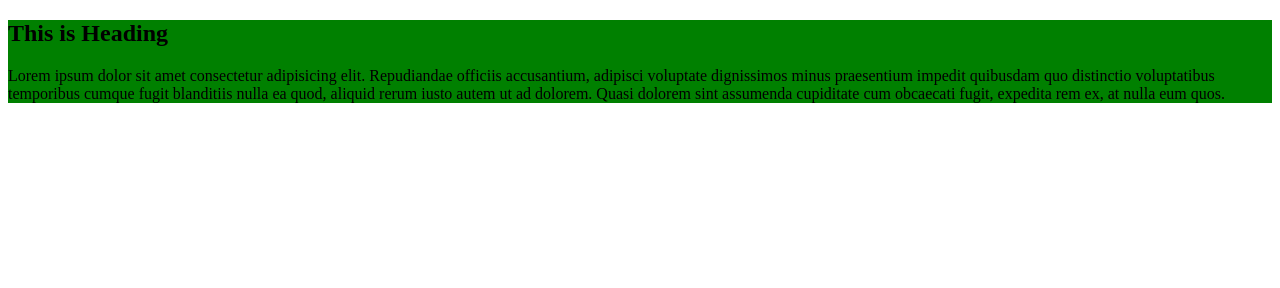
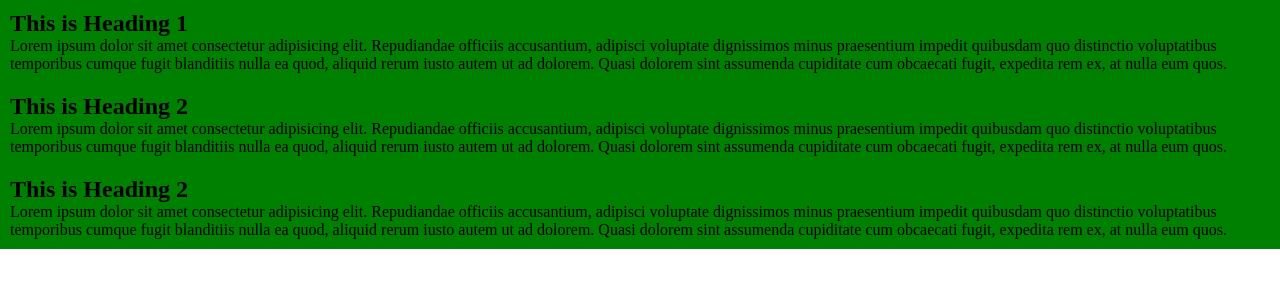
Before and after one commit to hasan9218/my-first-github-repo, a plain HTML site: page index.html in a window 1280 px wide. Drawn offline with Linux system fonts and the light colour scheme.

Commit message:
third update

```diff
--- a/css/style.css
+++ b/css/style.css
@@ -1,3 +1,9 @@
+* {
+    padding: 0;
+    margin: 0;
+}
 div {
     background: green;
+    padding: 10px;
+    margin-bottom: 10;
 }
--- a/index.html
+++ b/index.html
@@ -8,7 +8,15 @@
 </head>
 <body>
     <div>
-        <h2>This is Heading</h2>
+        <h2>This is Heading 1</h2>
+    <p>Lorem ipsum dolor sit amet consectetur adipisicing elit. Repudiandae officiis accusantium, adipisci voluptate dignissimos minus praesentium impedit quibusdam quo distinctio voluptatibus temporibus cumque fugit blanditiis nulla ea quod, aliquid rerum iusto autem ut ad dolorem. Quasi dolorem sint assumenda cupiditate cum obcaecati fugit, expedita rem ex, at nulla eum quos.</p>
+    </div>
+    <div>
+        <h2>This is Heading 2</h2>
+    <p>Lorem ipsum dolor sit amet consectetur adipisicing elit. Repudiandae officiis accusantium, adipisci voluptate dignissimos minus praesentium impedit quibusdam quo distinctio voluptatibus temporibus cumque fugit blanditiis nulla ea quod, aliquid rerum iusto autem ut ad dolorem. Quasi dolorem sint assumenda cupiditate cum obcaecati fugit, expedita rem ex, at nulla eum quos.</p>
+    </div>
+    <div>
+        <h2>This is Heading 2</h2>
     <p>Lorem ipsum dolor sit amet consectetur adipisicing elit. Repudiandae officiis accusantium, adipisci voluptate dignissimos minus praesentium impedit quibusdam quo distinctio voluptatibus temporibus cumque fugit blanditiis nulla ea quod, aliquid rerum iusto autem ut ad dolorem. Quasi dolorem sint assumenda cupiditate cum obcaecati fugit, expedita rem ex, at nulla eum quos.</p>
     </div>
 </body>
```
